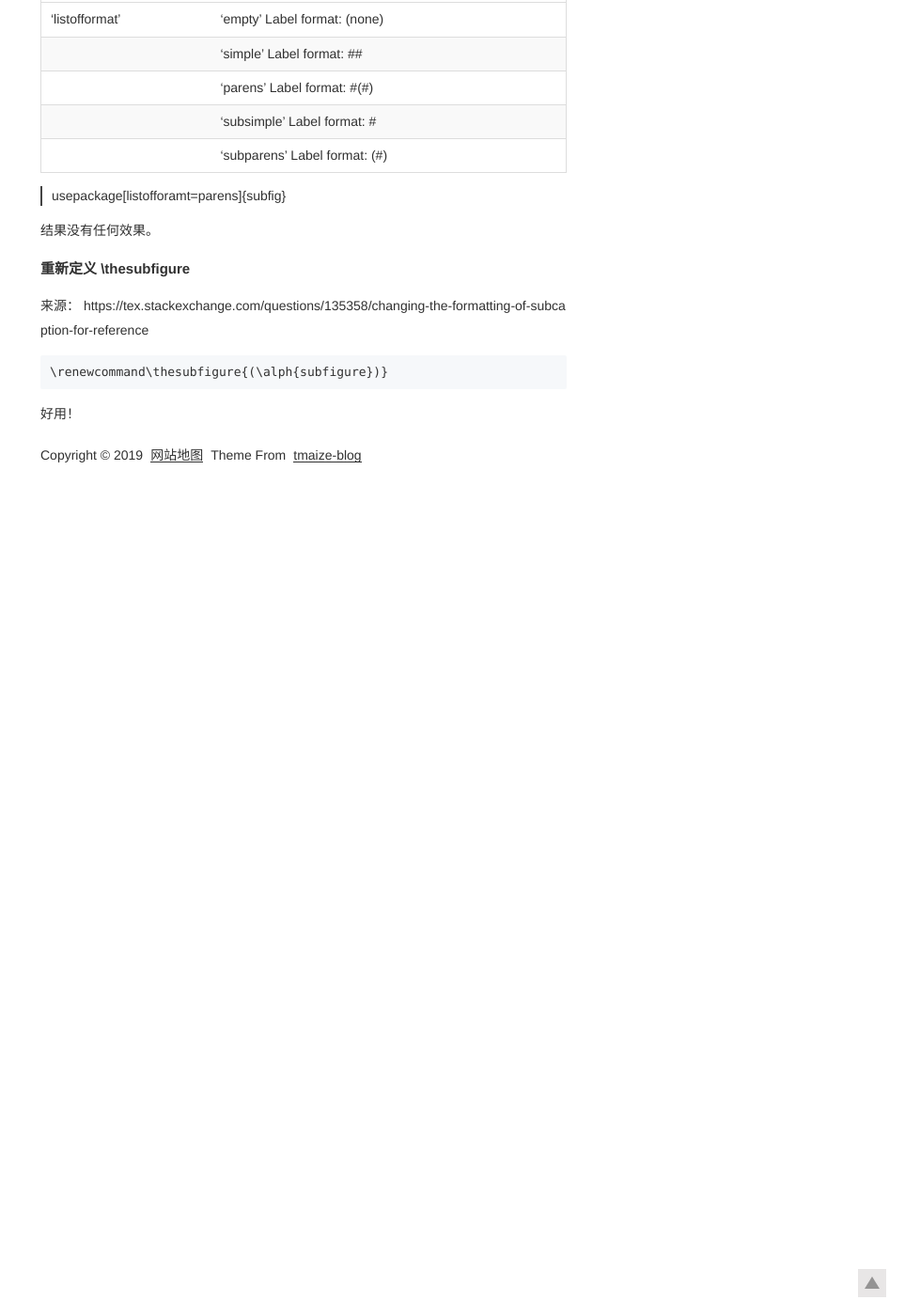
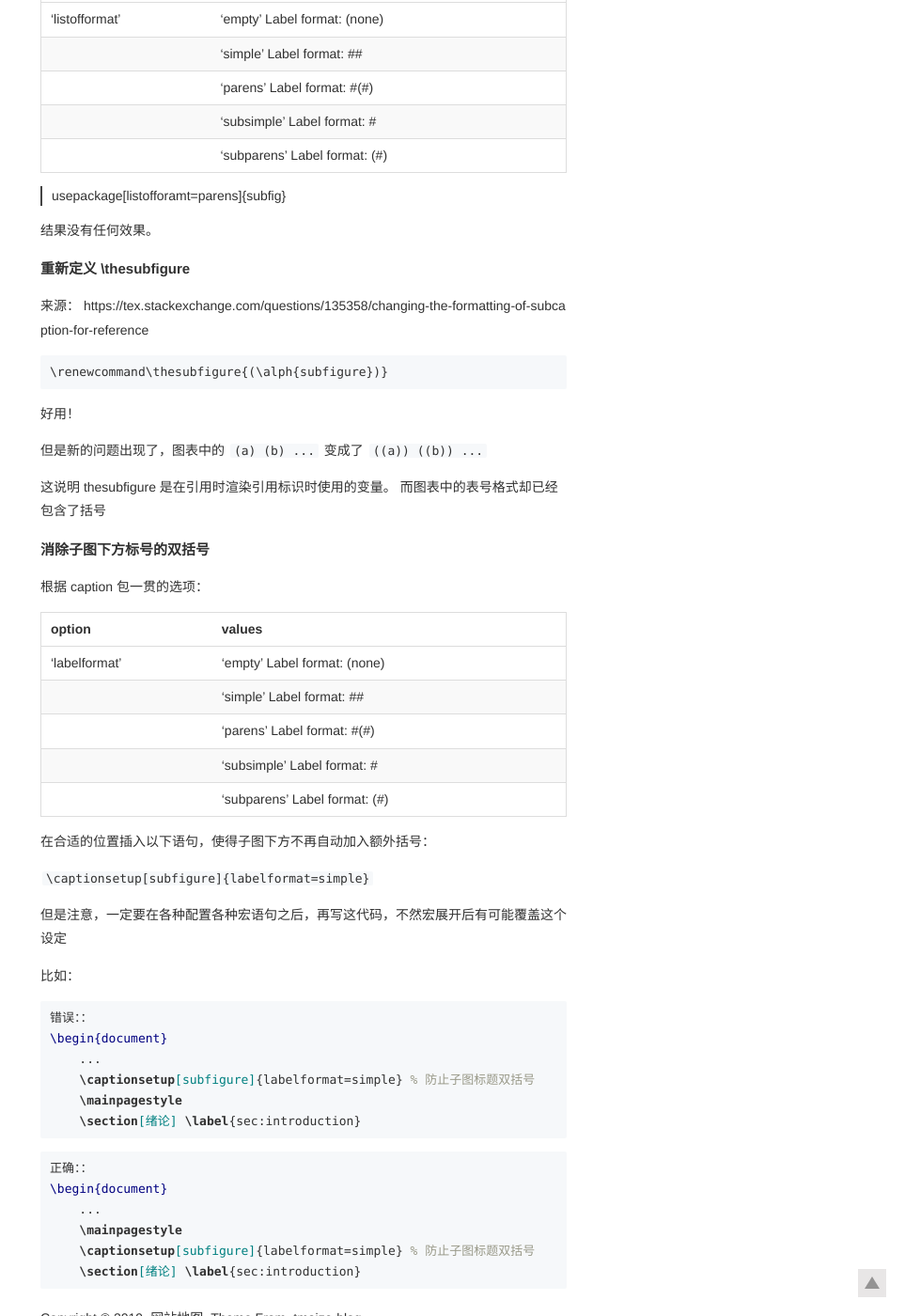
Before and after one commit to sorenchiron/sorenchiron.github.io, a Jekyll site: the page built from _posts/2019-07-04-LaTeX修改交叉引用标号数字格式.md, in a window 1280 px wide and 1400 px high, scrolled down 949 px. Shown: the whole window at 94% size, without its empty margins (317-1280 px from the left). Built offline with Jekyll 4.4.1, drawn with Linux system fonts in a browser that asks for light colours; before the commit the page ends 1446 px from its top, so only the background shows below that.

Commit message:
add more to latex label cross ref

````diff
--- a/_posts/2019-07-04-LaTeX修改交叉引用标号数字格式.md
+++ b/_posts/2019-07-04-LaTeX修改交叉引用标号数字格式.md
@@ -64,3 +64,47 @@ subfig.pdf 官方文档第 33 页说：
     \renewcommand\thesubfigure{(\alph{subfigure})}
 
 好用！
+
+但是新的问题出现了，图表中的 `(a) (b) ...` 变成了 `((a)) ((b)) ...`
+
+这说明 thesubfigure 是在引用时渲染引用标识时使用的变量。
+而图表中的表号格式却已经包含了括号
+
+### 消除子图下方标号的双括号
+
+根据 caption 包一贯的选项：
+
+| option | values |
+| :-- | :-- |
+| ‘labelformat’ | ‘empty’ Label format: (none)   |
+|               | ‘simple’ Label format: ##   |
+|               | ‘parens’ Label format: #(#)   |
+|               | ‘subsimple’ Label format: #   |
+|               | ‘subparens’ Label format: (#)   |
+
+在合适的位置插入以下语句，使得子图下方不再自动加入额外括号：
+
+`\captionsetup[subfigure]{labelformat=simple}`
+
+但是注意，一定要在各种配置各种宏语句之后，再写这代码，不然宏展开后有可能覆盖这个设定
+
+比如：
+
+```tex
+错误：：
+\begin{document}
+    ...
+    \captionsetup[subfigure]{labelformat=simple} % 防止子图标题双括号
+    \mainpagestyle
+    \section[绪论] \label{sec:introduction}
+```
+
+
+```tex
+正确：：
+\begin{document}
+    ...
+    \mainpagestyle
+    \captionsetup[subfigure]{labelformat=simple} % 防止子图标题双括号
+    \section[绪论] \label{sec:introduction}
+```
````
